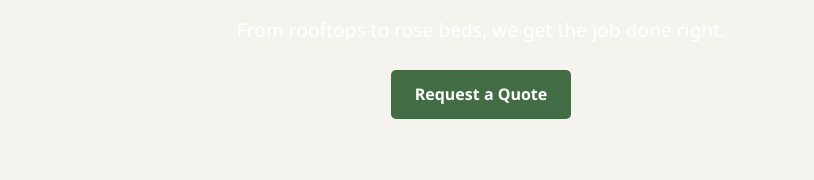
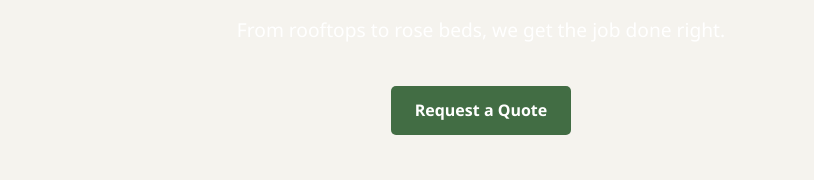
Before and after one commit to EthanJanowski/SandlinRoofing-Landscaping, a plain HTML site: page index.html in a window 1280 px wide. Shown: the part 295-475 px from the top of the page, without its empty margins (159-973 px from the left). Drawn offline with Linux system fonts and the light colour scheme.

Commit message:
Update styles.css

```diff
--- a/styles.css
+++ b/styles.css
@@ -108,3 +108,10 @@ footer {
     padding: 2rem 1rem;
   }
 }
+
+/* Transparent wrapper for the Request a Quote button */
+.blank-background {
+  background-color: transparent;
+  display: inline-block;
+  padding: 1rem 0;
+}
```
